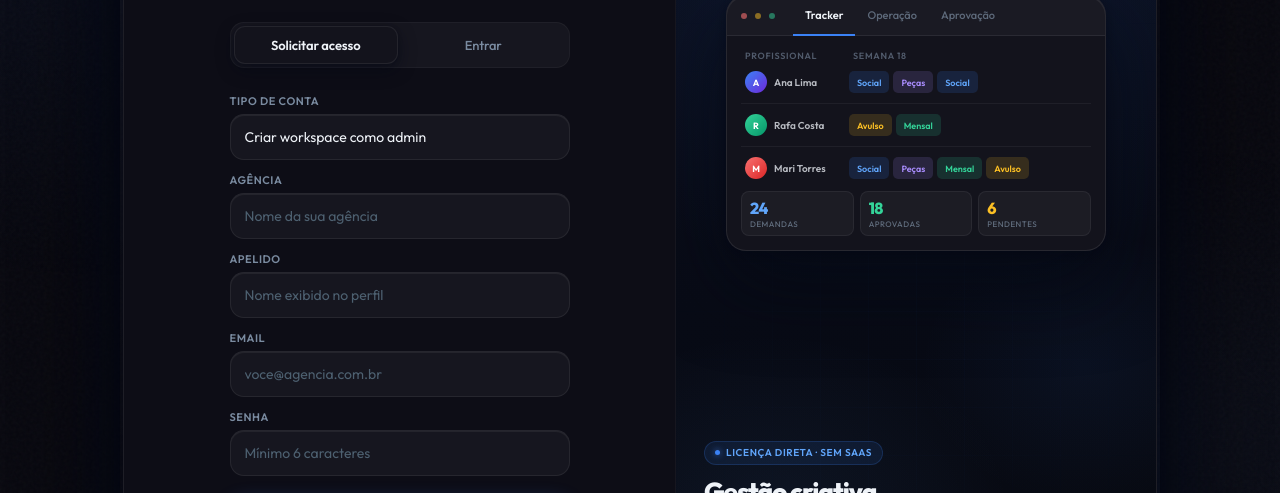
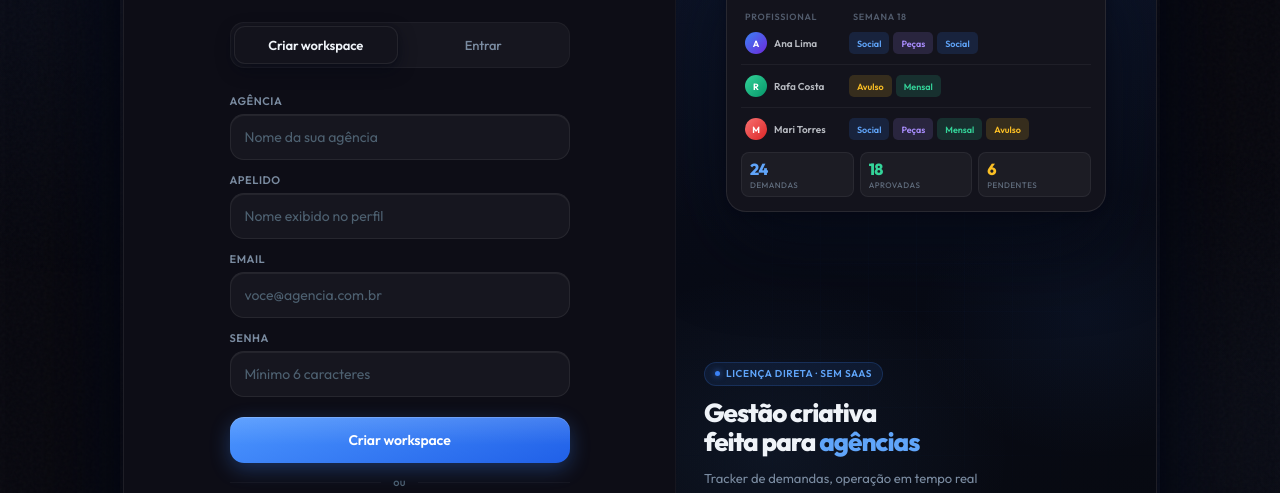
Before and after one commit to linniker-n/krio-v2, a website: page index.html in a window 1280 px wide. Shown: the part 245-738 px from the top of the page. Drawn offline with Linux system fonts and the light colour scheme; no server answers.

Commit message:
Clarify owner and invite signup flows

```diff
--- a/index.html
+++ b/index.html
@@ -1492,14 +1492,15 @@ async function generateUniqueInviteCode(seed='KRIO'){
 }
 
 function updateSignupMode(){
-  if(hasInitialInvite) signupMode.value = 'collaborator';
-  const ownerMode = !hasInitialInvite && signupMode.value === 'owner';
-  signupMode.closest('.field').classList.toggle('hidden', hasInitialInvite);
+  signupMode.value = hasInitialInvite ? 'collaborator' : 'owner';
+  const ownerMode = !hasInitialInvite;
+  signupMode.closest('.field').classList.add('hidden');
   signupAgency.closest('.field').classList.toggle('hidden', !ownerMode);
   signupRoleField.classList.toggle('hidden', ownerMode);
-  signupInviteField.classList.toggle('hidden', ownerMode || hasInitialInvite);
+  signupInviteField.classList.add('hidden');
   signupAgency.required = ownerMode;
-  signupInvite.required = !ownerMode && !hasInitialInvite;
+  signupInvite.required = false;
+  tabSignup.textContent = ownerMode ? 'Criar workspace' : 'Solicitar acesso';
   signupSubmitBtn.textContent = ownerMode ? 'Criar workspace' : 'Solicitar entrada';
 }
 
```
